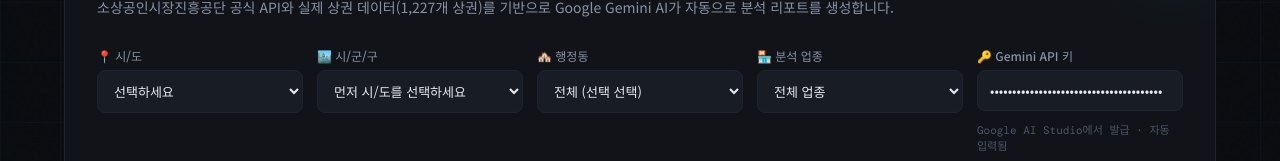
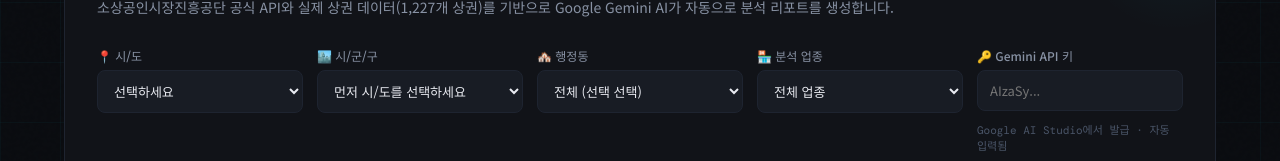
Before and after one commit to nununa98-bit/sangkwon-ai, a website: page vercel-project/vercel-project/index.html in a window 1280 px wide. Shown: the part 358-519 px from the top of the page. Drawn offline with nearby package versions, Linux system fonts and the light colour scheme.

Commit message:
Remove hardcoded Gemini API key from index.html
Removed hardcoded Gemini API key from input field.

```diff
--- a/vercel-project/vercel-project/index.html
+++ b/vercel-project/vercel-project/index.html
@@ -203,7 +203,7 @@ header{display:flex;align-items:center;justify-content:space-between;padding:24p
     </div>
     <div class="field-group">
       <label class="field-label">🔑 Gemini API 키</label>
-      <input type="password" class="field-input" id="geminiApiKey" value="AIzaSyCuenb9DTUr3M8eeJ8ZA91OkfZFsduqL9I" placeholder="AIzaSy...">
+      <input type="password" class="field-input" id="geminiApiKey" value="" placeholder="AIzaSy...">
       <div class="key-hint">Google AI Studio에서 발급 · 자동 입력됨</div>
     </div>
   </div>
```
